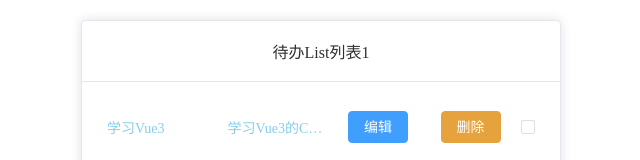
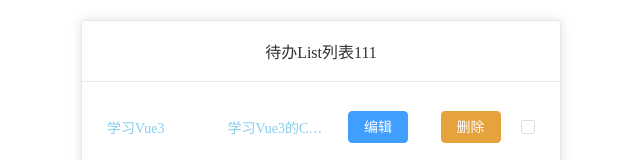
Before and after one commit to devyao/TODOLIST, a Vue app: page / in a window 1280 px wide. Shown: the top 160 px of the page, without its empty margins (319-959 px from the left). Built offline with nearby package versions, Linux system fonts and the light colour scheme.

Commit message:
fix: ecs5

```diff
--- a/src/App.vue
+++ b/src/App.vue
@@ -37,7 +37,7 @@ const todoComputeData = computed(() => {
   <el-card class="box-card">
     <template #header>
       <div class="clearfix">
-        <span>待办List列表1</span>
+        <span>待办List列表111</span>
       </div>
     </template>
     <router-view></router-view>
```
